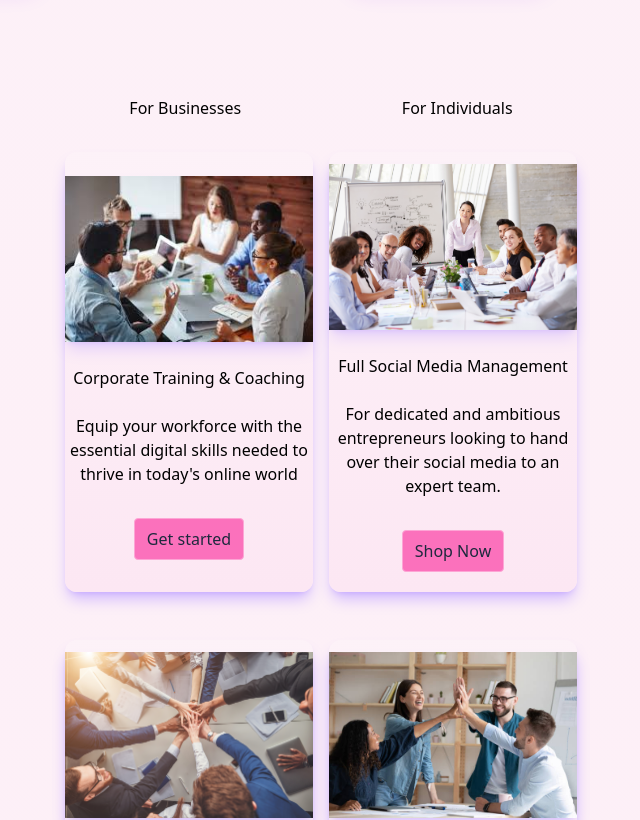
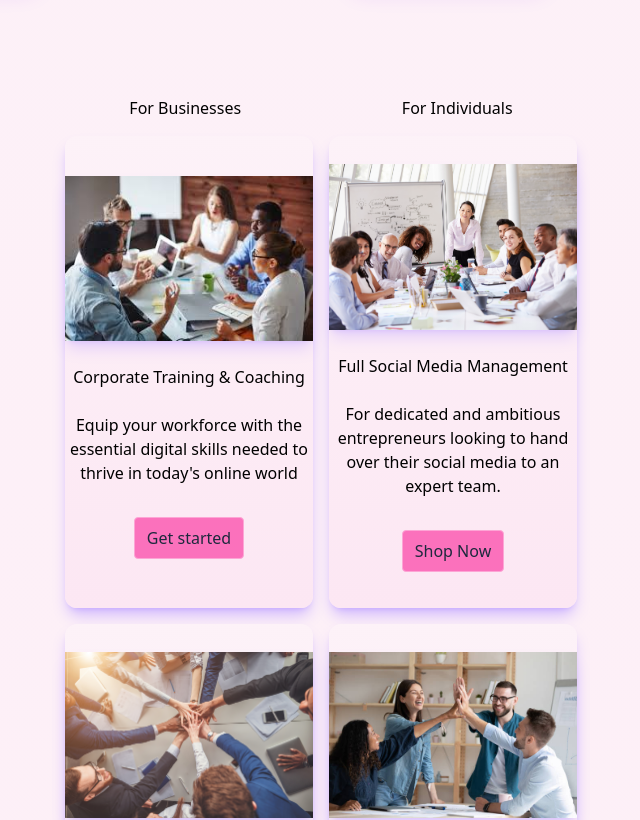
Before and after one commit to MatthewsRicky/shespeaksocial, a Next.js app: page / in a window 1280 px wide. Shown: the part 1220-2040 px from the top of the page, without its empty margins (319-959 px from the left). Built offline with nearby package versions, Linux system fonts and the light colour scheme.

Commit message:
fixing the card h

```diff
--- a/components/ForBusiness.tsx
+++ b/components/ForBusiness.tsx
@@ -39,7 +39,7 @@ const ForBusiness = () => {
 	return (
 		<div className="h-240 m-4 grid grid-cols-1 md:grid-cols-2 md:w-lg justify-center items-center rounded-lg gap-4">
 			{businessCard.map((item) => (
-				<div key={item.id} className="flex rounded-xl min-h-110 text-center shadow-violet-400/50 shadow-lg gap-6 flex-col justify-center items-center overflow-x-0 bg-linear-to-b from-pink-50 to-pink-100 w-full">
+				<div key={item.id} className="flex rounded-xl min-h-100 text-center shadow-violet-400/50 shadow-lg gap-6 flex-col justify-center items-center overflow-x-0 bg-linear-to-b from-pink-50 to-pink-100 h-full w-full">
 					<Image src={item.imageUrl} alt={item.alt} width={400} height={400} className="flex cover shadow-lg hover:scale-105 transition-all duration-200 shadow-violet-400/30"/>
 					<h1>{item.title}</h1>
 					<p>{item.description}</p>
```
